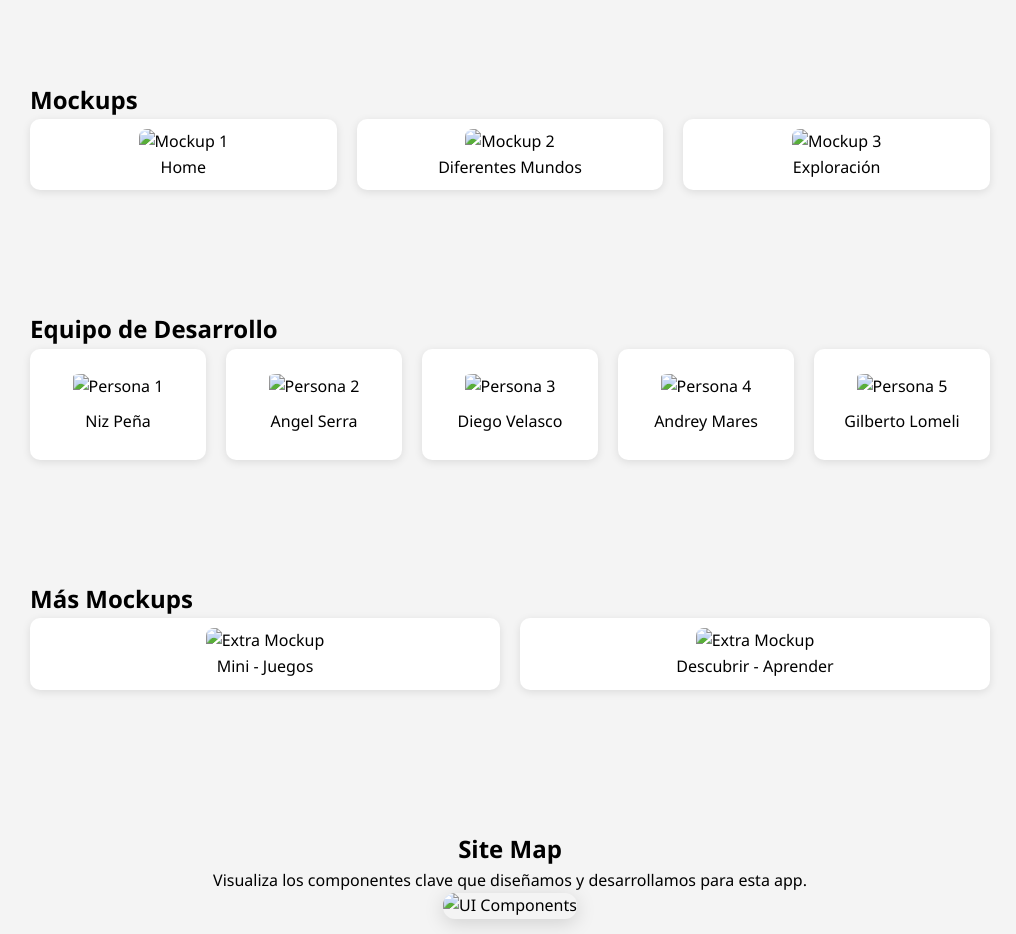
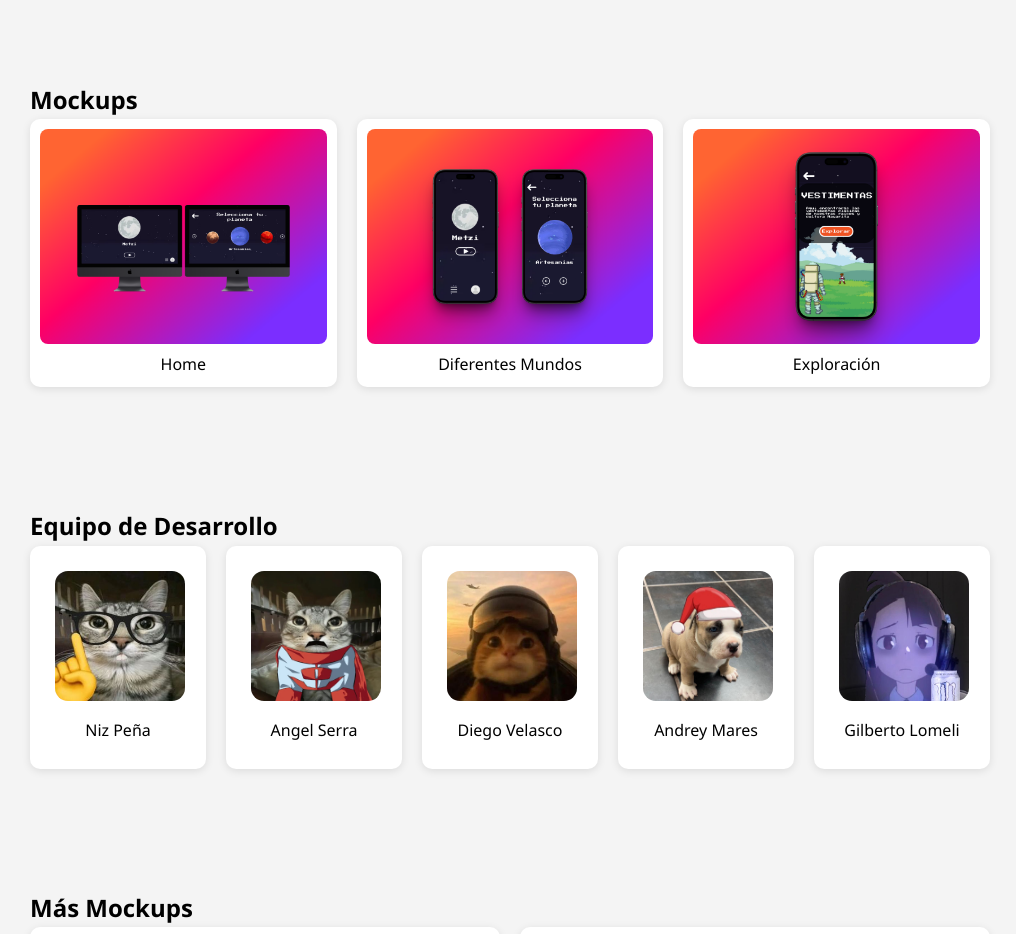
Before and after one commit to BelmontDev/Hackaton, a plain HTML site: page index.html in a window 1280 px wide. Shown: the part 1040-1974 px from the top of the page, without its empty margins (130-1146 px from the left). Drawn offline with Linux system fonts and the light colour scheme; the site is published under a folder, as on GitHub Pages, so addresses that start at the root find nothing.

Commit message:
Update index.html

```diff
--- a/index.html
+++ b/index.html
@@ -19,7 +19,7 @@
 
     header {
       height: 100vh;
-      background-image: url(/assets/home.png);
+      background-image: url(assets/home.png);
       background-position: center;
       background-size: cover;
       color: white;
@@ -153,41 +153,41 @@
   <section>
     <h2>Mockups</h2>
     <div class="mockups">
-      <div class="mockup"><img src="/assets/home-desktop.png" alt="Mockup 1"><p>Home</p></div>
-      <div class="mockup"><img src="/assets/home-mobile.png" alt="Mockup 2"><p>Diferentes Mundos</p></div>
-      <div class="mockup"><img src="/assets/vestimenta-mobile.png" alt="Mockup 3"><p>Exploración</p></div>
+      <div class="mockup"><img src="assets/home-desktop.png" alt="Mockup 1"><p>Home</p></div>
+      <div class="mockup"><img src="assets/home-mobile.png" alt="Mockup 2"><p>Diferentes Mundos</p></div>
+      <div class="mockup"><img src="assets/vestimenta-mobile.png" alt="Mockup 3"><p>Exploración</p></div>
     </div>
   </section>
 
   <section>
     <h2>Equipo de Desarrollo</h2>
     <div class="team">
-      <div class="team-member"><img src="/assets/niz.jpeg" alt="Persona 1"><p>Niz Peña</p></div>
-      <div class="team-member"><img src="/assets/angel.jpeg" alt="Persona 2"><p>Angel Serra</p></div>
-      <div class="team-member"><img src="/assets/gatob.jpeg" alt="Persona 3"><p>Diego Velasco</p></div>
-      <div class="team-member"><img src="/assets/mares.jpeg" alt="Persona 4"><p>Andrey Mares</p></div>
-      <div class="team-member"><img src="/assets/yo.jpg" alt="Persona 5"><p>Gilberto Lomeli</p></div>
+      <div class="team-member"><img src="assets/niz.jpeg" alt="Persona 1"><p>Niz Peña</p></div>
+      <div class="team-member"><img src="assets/angel.jpeg" alt="Persona 2"><p>Angel Serra</p></div>
+      <div class="team-member"><img src="assets/gatob.jpeg" alt="Persona 3"><p>Diego Velasco</p></div>
+      <div class="team-member"><img src="assets/mares.jpeg" alt="Persona 4"><p>Andrey Mares</p></div>
+      <div class="team-member"><img src="assets/yo.jpg" alt="Persona 5"><p>Gilberto Lomeli</p></div>
     </div>
   </section>
 
   <section>
     <h2>Más Mockups</h2>
     <div class="mockups">
-      <div class="mockup"><img src="/assets/vestimenta-tablet.png" alt="Extra Mockup"><p>Mini - Juegos</p></div>
-      <div class="mockup"><img src="/assets/gastronomia-desktop.png" alt="Extra Mockup"><p>Descubrir - Aprender</p></div>
+      <div class="mockup"><img src="assets/vestimenta-tablet.png" alt="Extra Mockup"><p>Mini - Juegos</p></div>
+      <div class="mockup"><img src="assets/gastronomia-desktop.png" alt="Extra Mockup"><p>Descubrir - Aprender</p></div>
     </div>
   </section>
 
   <section class="ui-components">
     <h2>Site Map</h2>
     <p>Visualiza los componentes clave que diseñamos y desarrollamos para esta app.</p>
-    <img src="/assets/map.png" alt="UI Components">
+    <img src="assets/map.png" alt="UI Components">
   </section>
 
     <section class="ui-components">
     <h2>Breakpoints</h2>
     <p>Aqui podras ver las principales medidas para las que a sido desarrollada nuestra aplicacion.</p>
-    <img src="/assets/break.png" alt="UI Components">
+    <img src="assets/break.png" alt="UI Components">
   </section>
 
   <footer>
```
